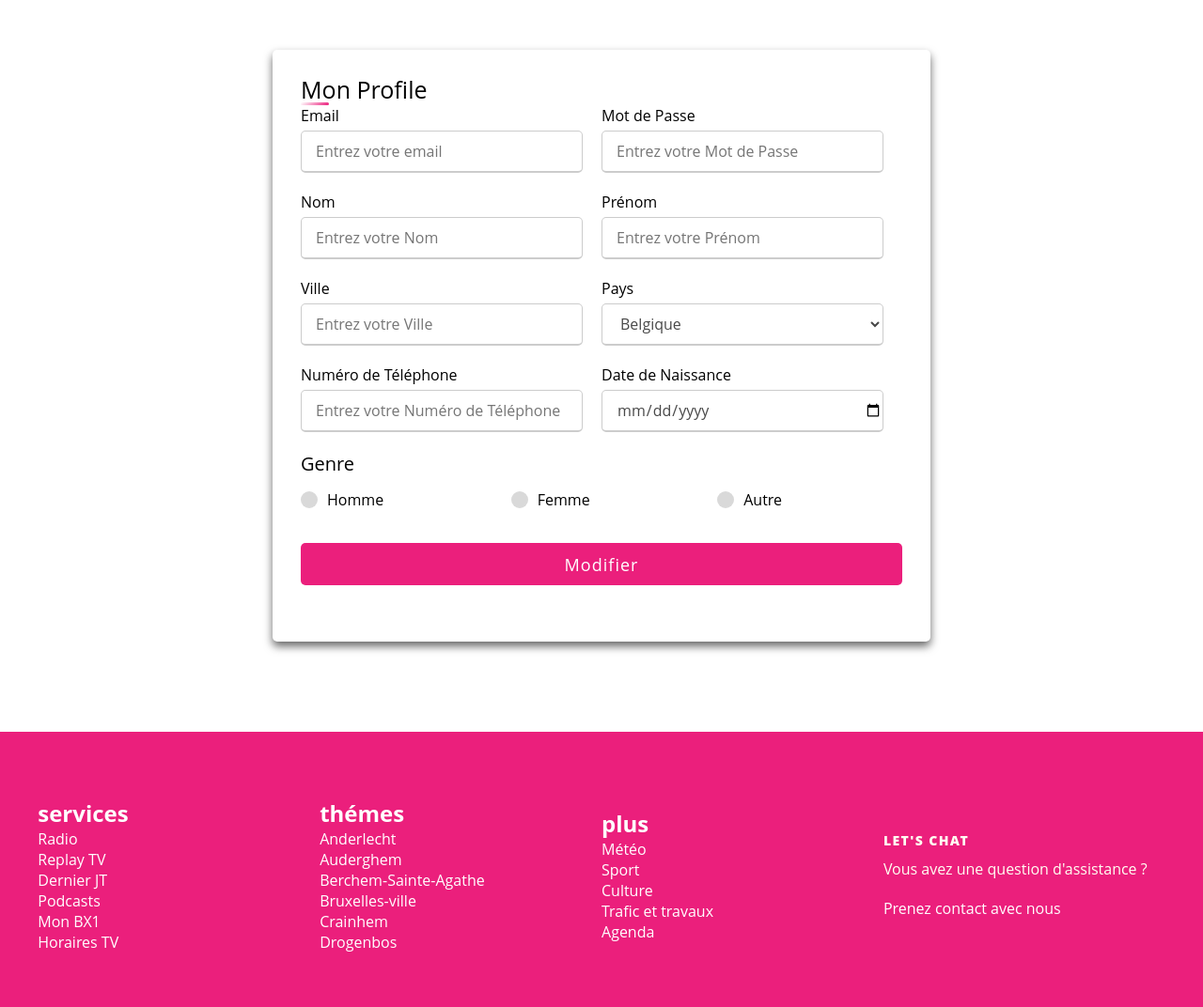
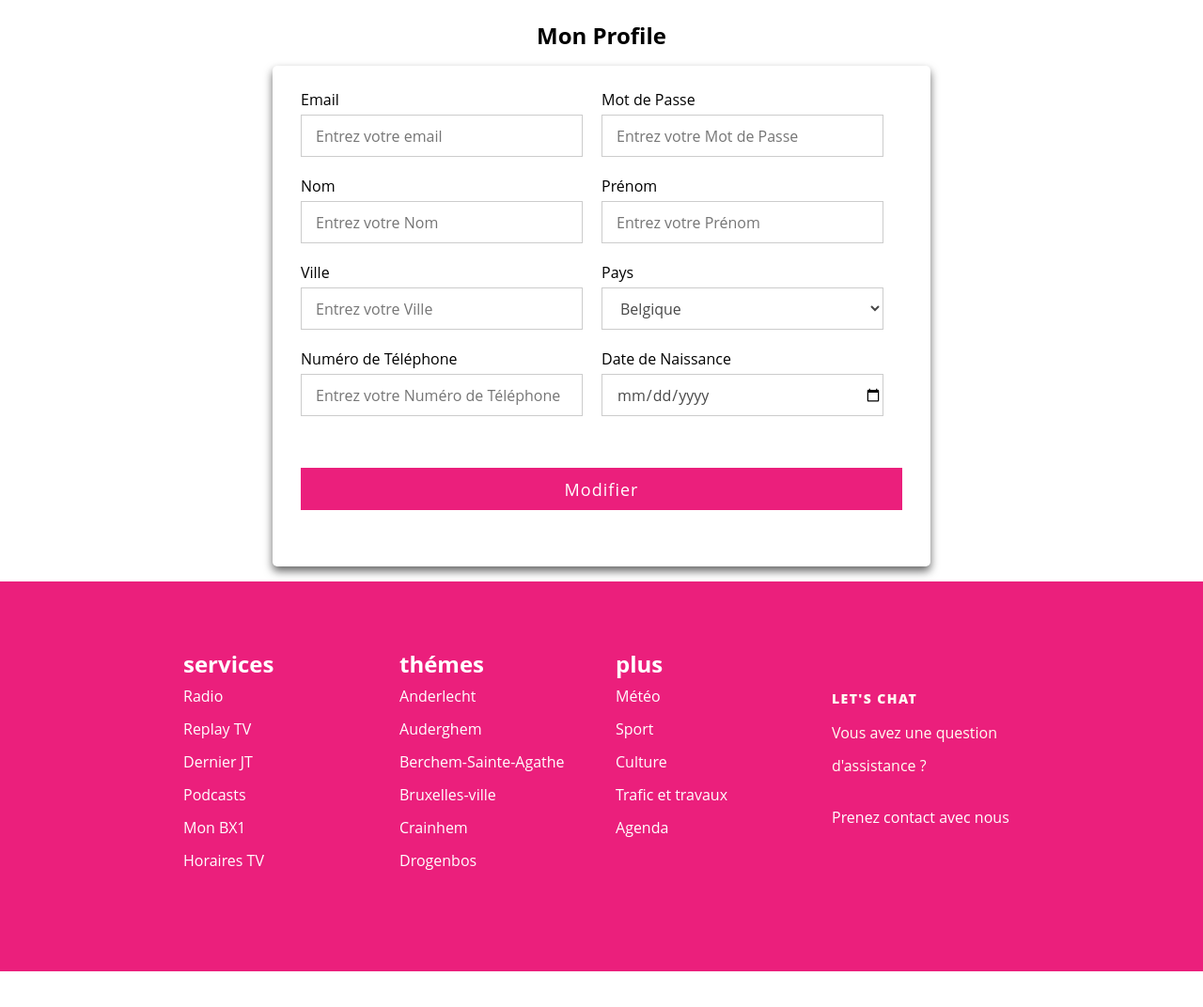
Before and after one commit to MohaBoukhatem/4IWPB_6, a plain HTML site: page user.html in a window 1280 px wide. Shown: the part 260-1332 px from the top of the page at 94% size. After the commit the page ends 1294 px from the top, so only its background shows below. Drawn offline with nearby package versions, Linux system fonts and the light colour scheme; a web font is replaced by a local one.

Commit message:
add some fix in formulaire and footer

```diff
--- a/main.css
+++ b/main.css
@@ -313,6 +313,7 @@ header ol li:hover a {
     justify-content: space-between;
     margin: auto;
     position: relative;
+    padding: 0 15px;
 }
 
 .social_media_header {
@@ -336,25 +337,7 @@ header ol li:hover a {
     transition: all 0.2s ease-out;
 }
 
-.social_media_header .tiktok:hover {
-    color: rgb(0, 0, 0);
-}
 
-.social_media_header .instagram:hover {
-    color: rgb(236, 105, 127);
-}
-
-.social_media_header .facebook:hover {
-    color: rgb(59, 89, 152);
-}
-
-.social_media_header .twitter:hover {
-    color: rgb(0, 172, 237);
-}
-
-.social_media_header .youtube:hover {
-    color: rgb(196, 48, 43);
-}
 
 .meteo {
     display: flex;
@@ -457,7 +440,10 @@ header ol li:hover a {
     justify-content: center;
     max-width: 1020px;
     margin: auto;
+    flex-direction: column;
+    align-items: center;
 }
+
 .main-article-wrapper {
     display: flex;
     max-width: 2000px;
@@ -682,6 +668,8 @@ a {
     display: flex;
     justify-content: center;
     align-items: center;
+    flex-wrap: wrap;
+    gap: 30px;
 }
 
 .footer-fields-container {
@@ -807,14 +795,18 @@ a {
         max-width: 1230px;
         padding: 40px 15px 100px;
         position: relative;
+        align-items: flex-start;
     }
-
+    .center{
+        align-self: center;
+    }
     .footer-wave-svg {
         height: 50px;
     }
 
     .footer-fields-container {
-        width: 24.99%;
+        width: 200px;
+        line-height: 35px;
     }
 }
 
@@ -1022,7 +1014,11 @@ h2.title {
     padding: 10px;
     background: linear-gradient(150deg, #ffffff 65%, #EB1F7C);
 }
+.main_wrapper h2{
+    margin: 0 auto;
+    margin-top: 4rem;
 
+}
 .form_container {
     max-width: 700px;
     width: 100%;
@@ -1030,7 +1026,7 @@ h2.title {
     padding: 25px 30px;
     border-radius: 5px;
     box-shadow: 0 5px 10px rgba(0, 0, 0, 0.6);
-    margin: 6rem auto;
+    margin: 1rem auto;
 }
 
 .form_container .my_profile {
@@ -1039,16 +1035,7 @@ h2.title {
     position: relative;
 }
 
-.form_container .my_profile::before {
-    content: "";
-    position: absolute;
-    left: 0;
-    bottom: 0;
-    height: 3px;
-    width: 30px;
-    border-radius: 5px;
-    background: linear-gradient(135deg, #ffffff, #EB1F7C);
-}
+
 
 .post_form_container form .user-infos {
     display: flex;
@@ -1074,12 +1061,11 @@ select {
     width: 100%;
     outline: none;
     font-size: 16px;
-    border-radius: 5px;
     padding-left: 15px;
     border: 1px solid #ccc;
-    border-bottom-width: 2px;
     transition: all 0.3s ease;
     background-color: #fff;
+    outline: none;
     color: #484848;
 
 }
@@ -1092,47 +1078,10 @@ select {
 }
 .user-infos .user-field input:focus,
 .user-infos .user-field input:valid {
-    border-color: #EB1F7C;
+    border-color: #24181d;
 }
 
-form .gender-container .gender-title {
-    font-size: 20px;
-    font-weight: 500;
-}
 
-form .gender-category {
-    display: flex;
-    width: 80%;
-    margin: 14px 0;
-    justify-content: space-between;
-}
-
-form .gender-category label {
-    display: flex;
-    align-items: center;
-    cursor: pointer;
-}
-
-form .gender-category label .gender-dot {
-    height: 18px;
-    width: 18px;
-    border-radius: 50%;
-    margin-right: 10px;
-    background: #d9d9d9;
-    border: 5px solid transparent;
-    transition: all 0.3s ease;
-}
-
-#dot-1:checked~.gender-category label .homme,
-#dot-2:checked~.gender-category label .femme,
-#dot-3:checked~.gender-category label .autre{
-    background: #EB1F7C;
-    border-color: #d9d9d9;
-}
-
-form input[type="radio"] {
-    display: none;
-}
 
 form .button {
     height: 45px;
@@ -1142,8 +1091,7 @@ form .button {
 form .button input {
     height: 100%;
     width: 100%;
-    border-radius: 5px;
-    border: none;
+    border: 1px solid transparent;
     color: #fff;
     font-size: 18px;
     font-weight: 500;
--- a/user.html
+++ b/user.html
@@ -73,16 +73,16 @@
         </ol>
         <div class="social_media_header">
           <a href="#">
-                    <iconify-icon class="twitter" icon="akar-icons:twitter-fill"></iconify-icon>
+            <iconify-icon icon="akar-icons:twitter-fill"></iconify-icon>
           </a>
           <a href="#">
-                    <iconify-icon class="facebook" icon="akar-icons:facebook-fill"></iconify-icon>
+            <iconify-icon icon="akar-icons:facebook-fill"></iconify-icon>
           </a>
           <a href="#">
-                    <iconify-icon class="youtube" icon="akar-icons:youtube-fill"></iconify-icon>
+            <iconify-icon icon="akar-icons:youtube-fill"></iconify-icon>
           </a>
           <a href="#">
-                    <iconify-icon class="instagram" icon="akar-icons:instagram-fill"></iconify-icon>
+            <iconify-icon icon="akar-icons:instagram-fill"></iconify-icon>
 
           </a>
           <a href="user.html">
@@ -101,8 +101,8 @@
     <div class="main_wrapper">
 
       <!-- BEGIN content -->
+      <h2>Mon Profile</h2>
       <div class="form_container">
-              <div class="my_profile">Mon Profile</div>
         <div class="user_content">
           <form action="#">
             <div class="user-infos">
@@ -151,26 +151,7 @@
 
 
             </div>
-                  <div class="gender-container">
-                    <input type="radio" name="gender" id="dot-1">
-                    <input type="radio" name="gender" id="dot-2">
-                    <input type="radio" name="gender" id="dot-3">
-                    <span class="gender-title">Genre</span>
-                    <div class="gender-category">
-                      <label for="dot-1">
-                        <span id="dot-1" class="gender-dot homme"></span>
-                        <span class="gender-type">Homme</span>
-                      </label>
-                      <label for="dot-2">
-                        <span class="gender-dot femme"></span>
-                        <span class="gender-type">Femme</span>
-                      </label>
-                      <label for="dot-3">
-                        <span class="gender-dot autre"></span>
-                        <span class="gender-type">Autre</span>
-                      </label>
-                    </div>
-                  </div>
+
             <div class="button">
               <input type="submit" value="Modifier">
             </div>
@@ -229,10 +210,10 @@
                 <a href="#"> Bruxelles-ville</a>
               </li>
               <li class="channel-item channel-item-type-post_type channel-item-object-page">
-                    <a href="#">  Crainhem</a>
+                <a href="#"> Crainhem</a>
               </li>
               <li class="channel-item channel-item-type-post_type channel-item-object-page">
-                    <a href="#">   Drogenbos</a>
+                <a href="#"> Drogenbos</a>
               </li>
             </ul>
           </div>
@@ -256,13 +237,14 @@
                 <a href="#">Trafic et travaux</a>
               </li>
               <li class="channel-item channel-item-type-post_type_archive channel-item-object-customer">
-                    <a href="#">Agenda</a></li>
+                <a href="#">Agenda</a>
+              </li>
 
             </ul>
           </div>
         </div>
-            <div class="footer-fields-container">
-              <div class="footer_contact_fileds">
+        <div class="footer-fields-container center">
+          <div class="footer_contact_fileds ">
             <h2 class="footer_contact_fileds_title"> Let's Chat</h2>
             <p class="footer_contact_fileds_description"> Vous avez une question d'assistance ?</p>
             <a class="footer_contact_fileds_button button" href="#" target="_self"> Prenez contact avec nous </a>
```
Lines whose indentation alone changed are shown as unchanged.
